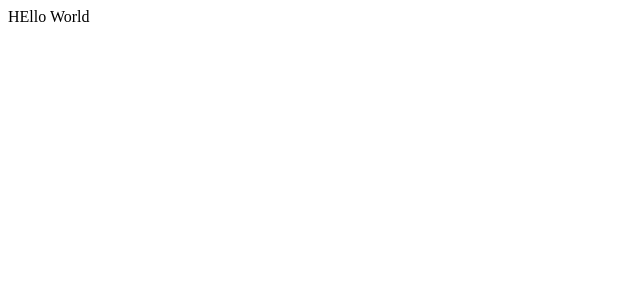
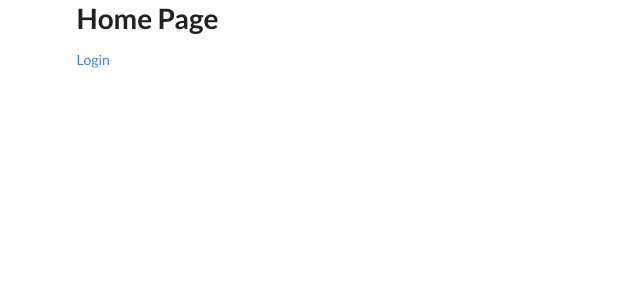
Before and after one commit to sgkhode/bookworm-react, a React (Create React App) app: page / in a window 1280 px wide. Shown: the top 300 px of the page, without its empty margins (0-640 px from the left). Built offline with nearby package versions, Linux system fonts and the light colour scheme.

Commit message:
semantic ui setup

```diff
--- a/package.json
+++ b/package.json
@@ -5,7 +5,11 @@
     "dependencies": {
         "react": "^16.2.0",
         "react-dom": "^16.2.0",
-        "react-scripts": "1.1.1"
+        "react-router": "^4.2.0",
+        "react-router-dom": "^4.2.2",
+        "react-scripts": "1.1.1",
+        "semantic-ui-css": "^2.3.0",
+        "semantic-ui-react": "^0.78.2"
     },
     "scripts": {
         "start": "react-scripts start",
--- a/src/App.js
+++ b/src/App.js
@@ -1,4 +1,13 @@
 import React from 'react';
+import { Route} from 'react-router-dom';
+import HomePage from "./components/pages/HomePage";
+import LoginPage from "./components/pages/LoginPage";
 
-const App = () => <div>HEllo World</div>
+const App = () => (
+  <div className= "ui container" >
+    <Route path="/" exact component={HomePage} />
+    <Route path="/login" exact component={LoginPage} />
+  </div>
+);
+
 export default App;
--- /dev/null
+++ b/src/components/pages/HomePage.js
@@ -0,0 +1,11 @@
+import React from 'react';
+import { Link } from 'react-router-dom';
+
+const HomePage = () => (
+    <div>
+        <h1>Home Page</h1>
+        <Link to="/login">Login</Link>
+    </div>
+)
+
+export default HomePage;
--- /dev/null
+++ b/src/components/pages/LoginPage.js
@@ -0,0 +1,9 @@
+import React from 'react';
+
+const LoginPage = () => (
+    <div>
+        <h1>Login Page</h1>
+    </div>
+)
+
+export default LoginPage;
--- a/src/index.js
+++ b/src/index.js
@@ -1,7 +1,12 @@
 import React from 'react';
 import ReactDOM from 'react-dom';
+import { BrowserRouter } from 'react-router-dom';
+import "semantic-ui-css/semantic.min.css";
 import App from './App';
 import registerServiceWorker from './registerServiceWorker';
 
-ReactDOM.render( < App / > , document.getElementById('root'));
+ReactDOM.render(
+    <BrowserRouter>
+        < App />
+    </BrowserRouter>, document.getElementById('root'));
 registerServiceWorker();
```
Also changed, not shown: 2 other files (tests, documents, lock files or other folders).
